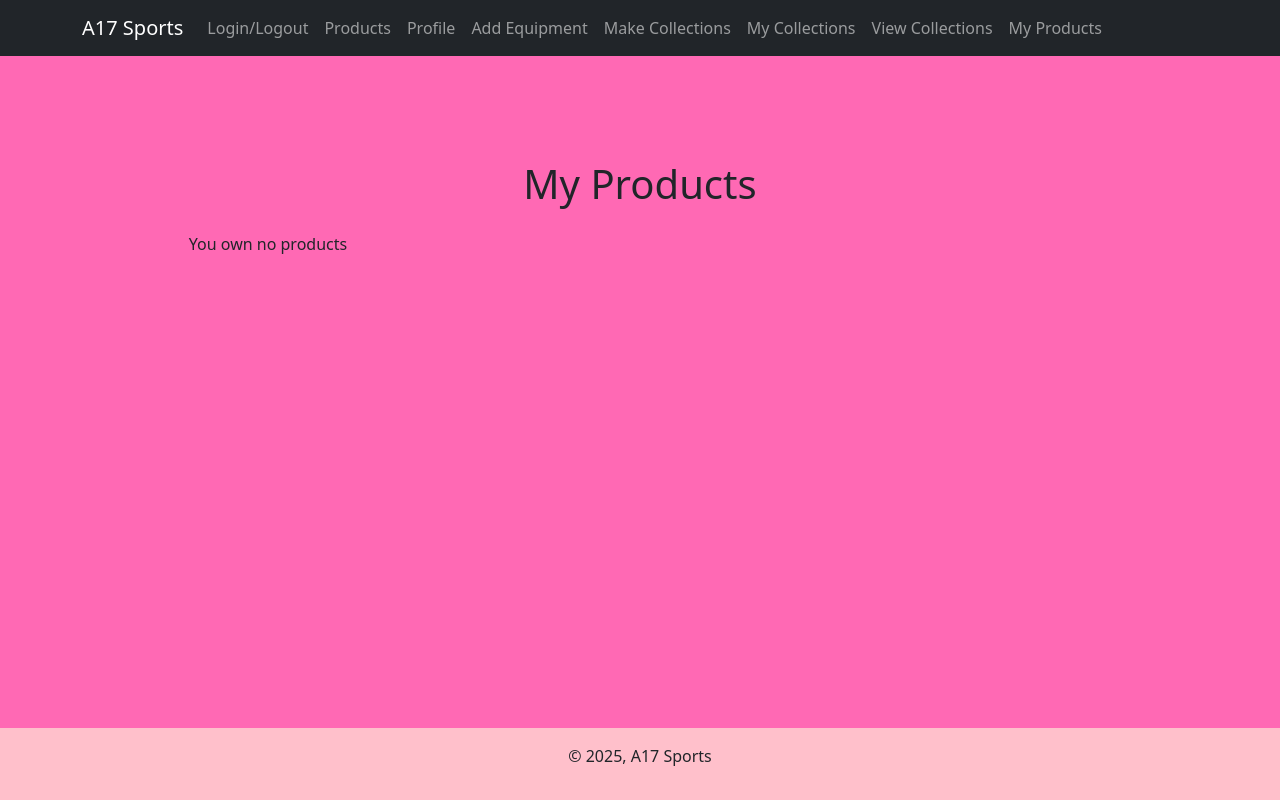
After one commit to k4rstm4n/sports-lending-app, a Django app: page /products/user/products/ in a window 1280 px wide. The commit adds this page. Run offline with Django 5.2, Linux system fonts and the light colour scheme; the visitor is signed in with stand-in values (Sample User, id 1); data that the repository does not hold is empty; some libraries are stand-ins or nearby versions.

Commit message:
Created view to see owned products

```diff
--- /dev/null
+++ b/products/templates/products/my_equipment.html
@@ -0,0 +1,36 @@
+{% extends "base.html" %}
+
+{% block content %}
+<div class="container">
+    <h1 class="mb-4">My Products</h1>
+
+    <!-- My product list -->
+     <div class="row row-cols-1 row-cols-md-3 g-4">
+        {% for equipment in equipment_list %}
+        <div class="col">
+            <div class="card h-100">
+                <div class="card-body">
+                    <h5 class="card-title">{{ equipment.name }}</h5>
+                    <h6 class="card-subtitle mb-2 text-muted">{{ equipment.brand }}</h6>
+                    <p class="card-text">{{ equipment.description }}</p>
+                    {% if equipment.image %}
+                    <img src="{{equipment.image.url}}" class="card-img-top">
+                    {% endif %}
+                    <ul class="list-unstyled">
+                        <li><strong>Category:</strong> {{ equipment.get_category_display }}</li>
+                        <li><strong>Condition:</strong> {{ equipment.get_condition_display }}</li>
+                        <li><strong>Price per day:</strong> ${{ equipment.price_per_day }}</li>
+                    </ul>
+                </div>
+            </div>
+
+        </div>
+        {% empty %}
+        <div class="col-12">
+            <p class="text-center">You own no products</p>
+        </div>
+        {% endfor %}
+     </div>
+</div>
+
+{% endblock %}
--- a/products/urls.py
+++ b/products/urls.py
@@ -12,8 +12,9 @@ urlpatterns = [
     #products/1/details/
     path("<int:pk>/details/", views.ProductDetailView.as_view(), name='product_detail'),
     path("<int:pk>/reviews/", views.ReviewCreate.as_view(), name="product_review"),
-    path("<int:pk>/reviews/edit", views.ReviewUpdate.as_view(), name="product_review_update"),
-    path("<int:equipment_id>/rent", views.rent_equipment, name="product_rent")
+    path("<int:pk>/reviews/edit/", views.ReviewUpdate.as_view(), name="product_review_update"),
+    path("<int:equipment_id>/rent/", views.rent_equipment, name="product_rent"),
+    path("user/products/", views.my_products, name="my_products"),
 
 
 
--- a/products/views.py
+++ b/products/views.py
@@ -41,6 +41,14 @@ def product_catalog(request):
             'equipment_list': queryset
         }
         return render(request, 'products/catalog.html', context)
+
+def my_products(request):
+    user = request.user
+    equipment_list = Equipment.objects.filter(owner=user)
+    context = {
+        'equipment_list': equipment_list
+    }
+    return render(request, 'products/my_equipment.html', context)
 
 class ProductDetailView(generic.DetailView):
     model = Equipment
--- a/templates/base.html
+++ b/templates/base.html
@@ -80,6 +80,10 @@
                     <li>
                         <a class="nav-link" href="{% url 'productCollections:view_collections' %}">View Collections</a>
                     </li>
+
+                    <li>
+                        <a class="nav-link" href="{% url 'products:my_products' %}">My Products</a>
+                    </li>
                     {% endif %}
                 </ul>
             </div>
```
